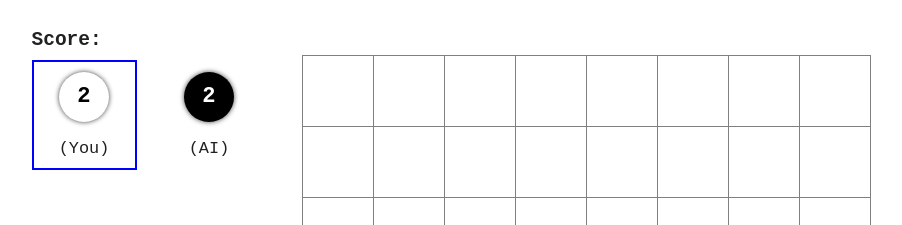
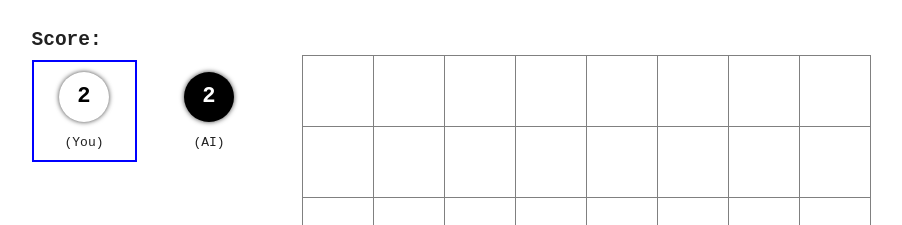
Before and after one commit to noahtallen/othello-ai, a React (Vite) app: page / in a window 1280 px wide. Both pictures are taken after a click on the button "Start a Game". Shown: the top 225 px of the page, without its empty margins (194-1096 px from the left). Built offline with nearby package versions, Linux system fonts and the light colour scheme.

Commit message:
Show "player 1" and "player 2" for human game

```diff
--- a/src/GameContainer.tsx
+++ b/src/GameContainer.tsx
@@ -51,11 +51,11 @@ export default function GameContainer({ boardSize, playerColor, aiKind }: Props)
             setInfoMessage('Please wait for the AI to finish.')
         }
     }
-
     return <Wrapper>
         <GameInfo
             playerColor={playerColor}
             score={score}
+            aiKind={aiKind}
             currentTurn={isAiPlaying ? aIColor : playerColor} />
         <GameBoard
             gameState={gameState}
--- a/src/GameInfo.tsx
+++ b/src/GameInfo.tsx
@@ -1,20 +1,31 @@
 import * as React from 'react'
 import { Puck } from './GameBoard'
 import styled from 'styled-components'
-import { Scores, ReversiCell } from './models'
+import { Scores, ReversiCell, AIKind } from './models'
 
 type Props = {
     playerColor: ReversiCell
     score: Scores
     currentTurn: ReversiCell
+    aiKind: AIKind
 }
 
-const GameInfo = ({ playerColor, score, currentTurn }: Props) => (
+const GameInfo = ({ playerColor, score, currentTurn, aiKind }: Props) => (
     <InfoContainer>
         <Title>Score:</Title>
         <Pucks>
-            <PuckScore playerColor={playerColor} score={score.white} scoreColor={ReversiCell.White} hasTurn={currentTurn === ReversiCell.White}/>
-            <PuckScore playerColor={playerColor} score={score.black} scoreColor={ReversiCell.Black} hasTurn={currentTurn === ReversiCell.Black}/>
+            <PuckScore
+                playerColor={playerColor}
+                score={score.white}
+                scoreColor={ReversiCell.White}
+                aiKind={aiKind}
+                hasTurn={currentTurn === ReversiCell.White}/>
+            <PuckScore
+                playerColor={playerColor}
+                score={score.black}
+                aiKind={aiKind}
+                scoreColor={ReversiCell.Black}
+                hasTurn={currentTurn === ReversiCell.Black}/>
         </Pucks>
     </InfoContainer>
 )
@@ -24,12 +35,16 @@ type PuckScore = {
     score: number
     scoreColor: ReversiCell
     hasTurn: boolean
+    aiKind: AIKind
 }
-export const PuckScore = ({ playerColor, score, scoreColor, hasTurn }: PuckScore) => (
+export const PuckScore = ({ playerColor, score, scoreColor, hasTurn, aiKind }: PuckScore) => (
     <AbsolutePuckHolder showBorder={hasTurn}>
         <Puck isWhite={scoreColor === ReversiCell.White}/>
         <AbsoluteScore isWhite={scoreColor === ReversiCell.White}>{score}</AbsoluteScore>
-        <PuckSubInfo>{playerColor === scoreColor ? '(You)' : '(AI)'}</PuckSubInfo>
+        <PuckSubInfo>{
+            aiKind === AIKind.Human ? playerColor === scoreColor ? '(Player 1)' : '(Player 2)'
+            : playerColor === scoreColor ? '(You)' : '(AI)'
+        }</PuckSubInfo>
     </AbsolutePuckHolder>
 )
 
@@ -42,10 +57,10 @@ const Title = styled.h2`
 `
 
 const PuckSubInfo = styled.p`
-    font-size: 1.3em;
     margin-bottom: 0;
     text-align: center;
     font-weight: normal;
+
 `
 export const Pucks = styled.div`
     display: flex;
```
